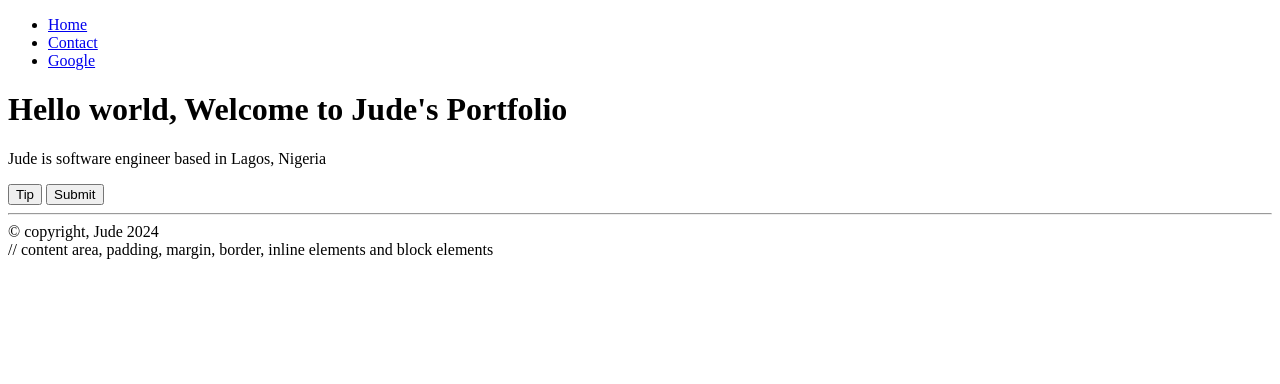
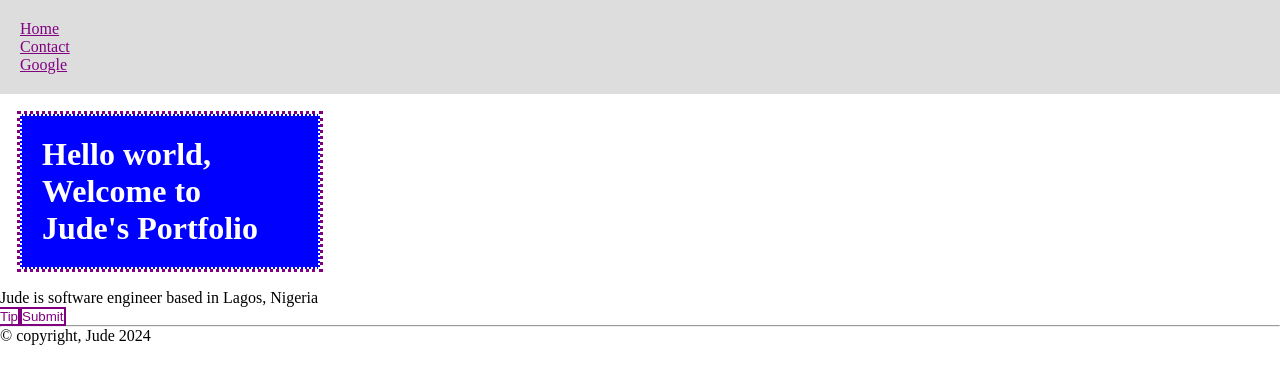
Before and after one commit to thaddydore/HCYYA_portfolio, a plain HTML site: page index.htm in a window 1280 px wide. Drawn offline with Linux system fonts and the light colour scheme.

Commit message:
add heading styles

```diff
--- a/index.htm
+++ b/index.htm
@@ -6,14 +6,14 @@
 		<title>HTML Basics</title>
 		<link href="./styles/index.css" rel="stylesheet" />
 	</head>
-	<header>
+	<header class="header">
 		<ul id="nav" class="nav">
 			<li><a href="./index.htm">Home</a></li>
 			<li><a href="./contact/contact-us.htm">Contact</a></li>
 			<li><a href="https://www.google.com/">Google</a></li>
 		</ul>
 	</header>
-	<main>
+	<main id="main">
 		<h1 class="heading">Hello world, Welcome to Jude's Portfolio</h1>
 		<p class="description">Jude is software engineer based in Lagos, Nigeria</p>
 
@@ -24,5 +24,3 @@
 	</main>
 	<footer>&copy; copyright, Jude 2024</footer>
 </html>
-
-// content area, padding, margin, border, inline elements and block elements
--- a/styles/index.css
+++ b/styles/index.css
@@ -0,0 +1,55 @@
+* {
+	margin: 0;
+	padding: 0;
+	box-sizing: border-box;
+}
+
+#main {
+}
+
+.heading {
+	background-color: blue;
+	color: white;
+	 {
+		 {
+			/* padding-left: 20px;
+	padding-right: 20px;
+	padding-top: 30px;
+	padding-bottom: 30px; */
+		}
+	}
+	padding: 20px 30px 30px 20px;
+	padding-block: 20px 20px;
+	margin-inline: 20px 20px;
+	margin-block-start: 20px;
+	margin-block-end: 20px;
+	margin-inline-start: 20px;
+	margin-inline-end: 20px;
+	border: 2px dotted white;
+	outline: 3px dotted purple;
+	margin-right: 20px;
+	margin-left: 20px;
+	margin-top: 20px;
+	margin-bottom: 20px;
+	width: 300px;
+}
+
+.header {
+	background-color: #ddd;
+	padding: 20px;
+}
+
+button {
+	border: none;
+	outline: 2px solid purple;
+	color: purple;
+	background-color: transparent;
+}
+
+ul li a {
+	color: purple;
+}
+
+header > ul {
+	list-style: none;
+}
```
